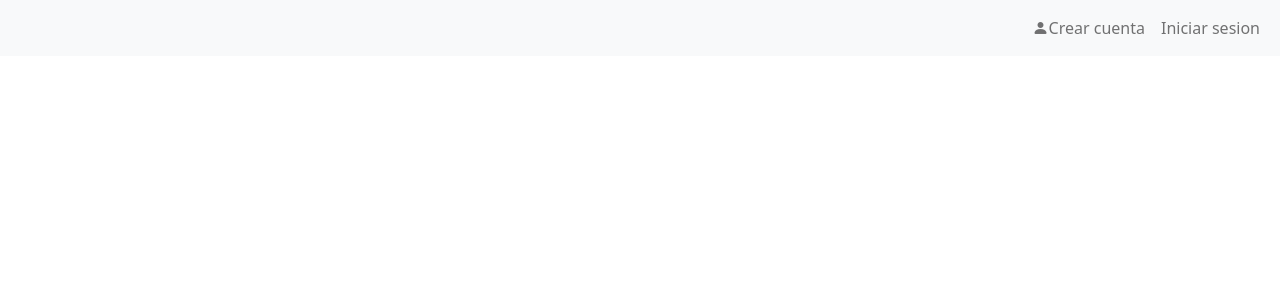
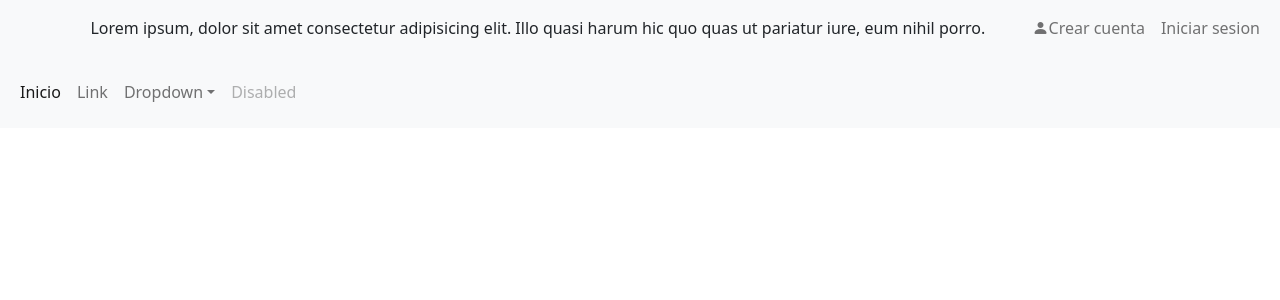
Before and after one commit to ParedesNahuel/e-comercesMaquillaje, a React (Create React App) app in the folder ecommercemaquillaje/: page / in a window 1280 px wide. Shown: the top 300 px of the page. Built offline with nearby package versions, Linux system fonts and the light colour scheme.

Commit message:
agregamos navbar con opciones

```diff
--- a/ecommercemaquillaje/src/App.js
+++ b/ecommercemaquillaje/src/App.js
@@ -1,11 +1,14 @@
 import logo from './logo.svg';
 import './App.css';
 import Header from "./componentes/Header/Header";
+import Navbar from './componentes/Navbar/Navbar';
+
 
 function App() {
   return (
     <div className="App">
       <Header/>
+      <Navbar/>
     </div>
   );
 }
--- a/ecommercemaquillaje/src/componentes/Header/Header.jsx
+++ b/ecommercemaquillaje/src/componentes/Header/Header.jsx
@@ -2,25 +2,24 @@ function Header() {
   return (
     <nav className="navbar navbar-expand-lg bg-light">
       <div className="container-fluid">
-    <button className="navbar-toggler" type="button" data-bs-toggle="collapse" data-bs-target="#navbarTogglerDemo01" aria-controls="navbarTogglerDemo01" aria-expanded="false" aria-label="Toggle navigation">
+        <button
+          className="navbar-toggler"
+          type="button"
+          data-bs-toggle="collapse"
+          data-bs-target="#navbarTogglerDemo01"
+          aria-controls="navbarTogglerDemo01"
+          aria-expanded="false"
+          aria-label="Toggle navigation"
+        >
           <span className="navbar-toggler-icon"></span>
         </button>
         <div className="collapse navbar-collapse" id="navbarTogglerDemo01">
-      <a className="navbar-brand me-auto" href="#"></a>
-      {/* <ul className="navbar-nav me-auto mb-2 mb-lg-0">
-        <li className="nav-item">
-          <a className="nav-link active" aria-current="page" href="#">Home</a>
-        </li>
-        <li className="nav-item">
-          <a className="nav-link" href="#">Link</a>
-        </li>
-        <li className="nav-item">
-          <a className="nav-link disabled">Disabled</a>
-        </li>
-      </ul> */}
+
+          <a className="navbar-brand me-auto bg-info" href="#"></a>
+          <div className="mx-auto">
+            Lorem ipsum, dolor sit amet consectetur adipisicing elit. Illo quasi harum hic quo quas ut pariatur iure, eum nihil porro.
+            </div>
           <form className="" role="search">
-        {/* <input className="form-control me-2" type="search" placeholder="Search" aria-label="Search"/>
-        <button className="btn btn-outline-success" type="submit">Search</button> */}
             <ul className="navbar-nav me-auto mb-2 mb-lg-0">
               <li className="nav-item">
                 <a href="" className="nav-link">
@@ -29,7 +28,9 @@ function Header() {
                 </a>
               </li>
               <li className="nav-item">
-                <a href="" className="nav-link">Iniciar sesion</a>
+                <a href="" className="nav-link">
+                  Iniciar sesion
+                </a>
               </li>
             </ul>
           </form>
--- /dev/null
+++ b/ecommercemaquillaje/src/componentes/Navbar/Navbar.jsx
@@ -0,0 +1,87 @@
+function Navbar() {
+  return (
+    <div>
+      {/* <nav className="navbar bg-light">
+        <div className="container-fluid">
+          <span className="navbar-text">
+            <ul class="navbar-nav me-auto mb-2 mb-lg-0">
+              <li class="nav-item">
+                <a href="#">Inicio</a>
+              </li>
+              <li class="nav-item">
+                <a
+                  className="nav-link dropdown-toggle"
+                  href="#"
+                  role="button"
+                  data-bs-toggle="dropdown"
+                  aria-expanded="false"
+                >
+                  Productos
+                </a>
+                <ul className="dropdown-menu">
+                  <li>
+                    <a className="dropdown-item" href="#">
+                      Todos los productos
+                    </a>
+                  </li>
+                  <li>
+                    <a className="dropdown-item" href="#">
+                      Feria online
+                    </a>
+                  </li>
+                  <li>
+                    <a className="dropdown-item" href="#">
+                      Labios
+                    </a>
+                  </li>
+                </ul>
+              </li>
+              <li class="nav-item">
+                <a href="">Contactos</a>
+              </li>
+              <a className="btn position-relative">
+                <i className="bi bi-cart"></i>
+                <span
+                  className="position-absolute top-0 start-100 translate-middle badge rounded-pill bg-danger"
+                  style={{ fontSize: "0.60em" }}
+                >
+                  99+
+                </span>
+              </a>
+            </ul>
+          </span>
+        </div>
+      </nav> */}
+
+<nav className="navbar navbar-expand-lg bg-light">
+  <div className="container-fluid">
+    <div className="navbar" id="">
+      <ul className="navbar-nav me-auto mb-2 mb-lg-0" style={{flexDireccion:"row"}}>
+        <li className="nav-item">
+          <a className="nav-link active" aria-current="page" href="#">Inicio</a>
+        </li>
+        <li className="nav-item">
+          <a className="nav-link" href="#">Link</a>
+        </li>
+        <li className="nav-item dropdown">
+          <a className="nav-link dropdown-toggle" href="#" role="button" data-bs-toggle="dropdown" aria-expanded="false">
+            Dropdown
+          </a>
+          <ul className="dropdown-menu">
+            <li><a className="dropdown-item" href="#">Action</a></li>
+            <li><a className="dropdown-item" href="#">Another action</a></li>
+            <li><a className="dropdown-item" href="#">Something else here</a></li>
+          </ul>
+        </li>
+        <li className="nav-item">
+          <a className="nav-link disabled">Disabled</a>
+        </li>
+      </ul>
+    </div>
+  </div>
+</nav>
+    </div>
+  );
+}
+
+export default Navbar;
```
Lines whose indentation alone changed are shown as unchanged.
